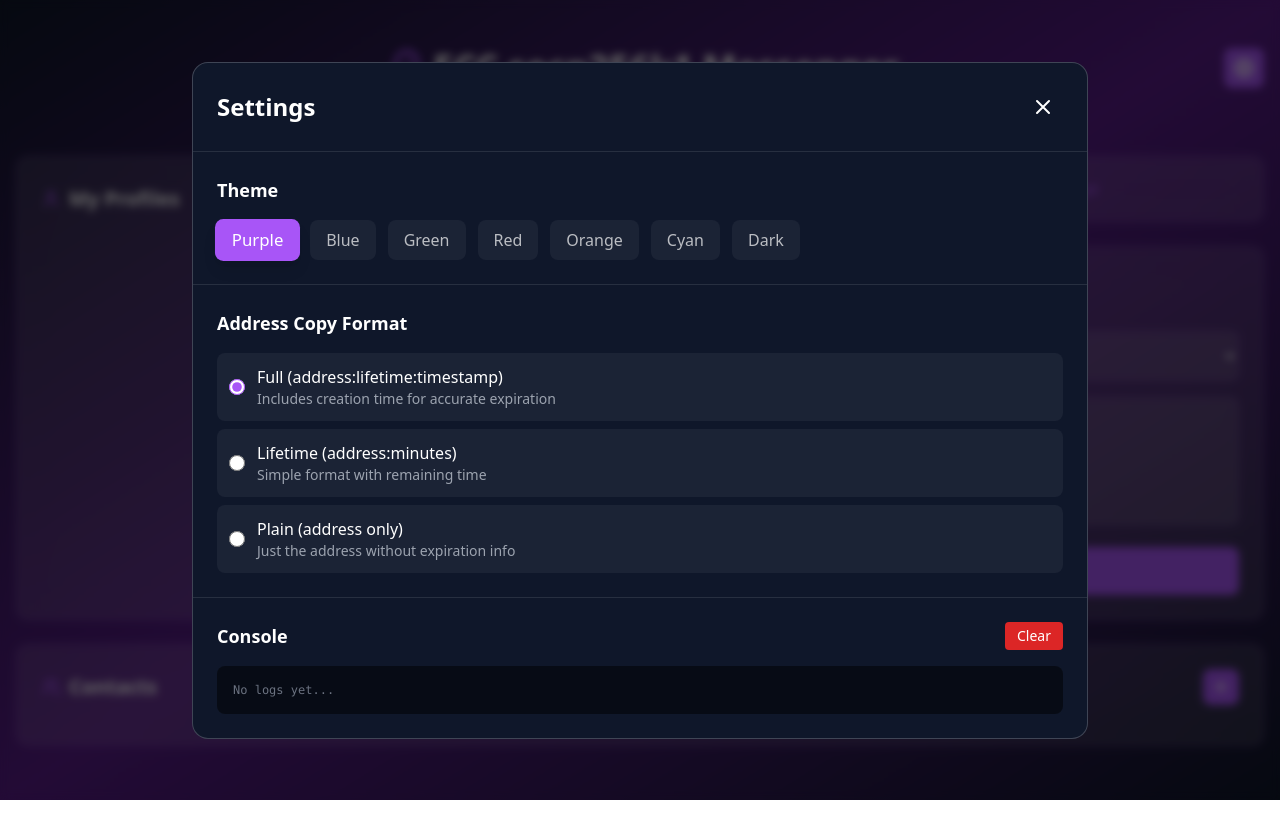
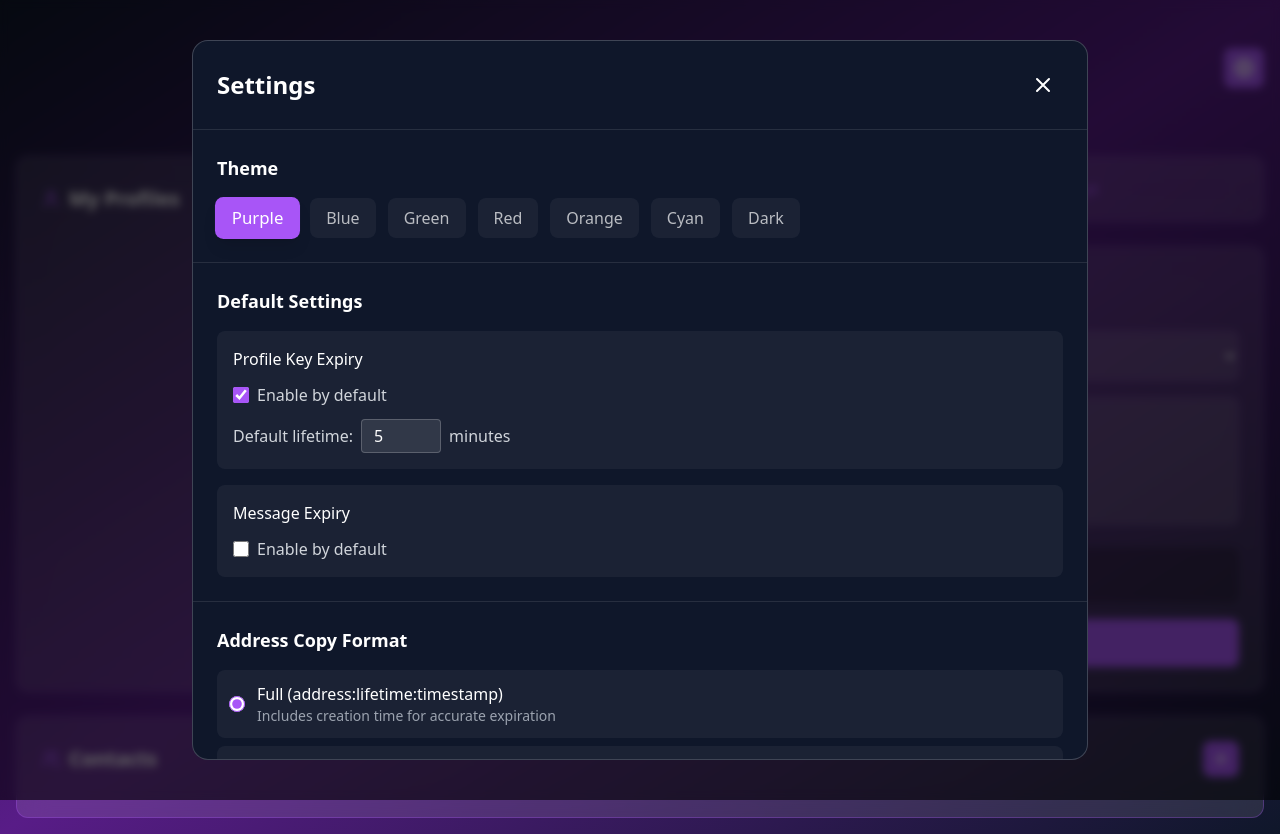
Before and after one commit to connor33341/ecc, a React app: page / in a window 1280 px wide. Both pictures are taken after a click on the button 1244 px from the left and 68 px from the top of the page. Before the commit the page ends 800 px from the top, so only its background shows below. Built offline with nearby package versions, Linux system fonts and the light colour scheme.

Commit message:
Add message metadata

```diff
--- a/src/App.jsx
+++ b/src/App.jsx
@@ -24,6 +24,14 @@ const App = () => {
   const [showSettings, setShowSettings] = useState(false);
   const [consoleLogs, setConsoleLogs] = useState([]);
   const [copyFormat, setCopyFormat] = useState('full'); // 'full', 'lifetime', 'plain'
+  const [messageExpirationEnabled, setMessageExpirationEnabled] = useState(false);
+  const [messageExpirationMinutes, setMessageExpirationMinutes] = useState(60);
+
+  // Default settings
+  const [defaultKeyExpiryEnabled, setDefaultKeyExpiryEnabled] = useState(true);
+  const [defaultKeyExpiryMinutes, setDefaultKeyExpiryMinutes] = useState(5);
+  const [defaultMessageExpiryEnabled, setDefaultMessageExpiryEnabled] = useState(false);
+  const [defaultMessageExpiryMinutes, setDefaultMessageExpiryMinutes] = useState(30);
 
   // Generate a random private key and derive public key
   const generateKeyPair = () => {
@@ -87,7 +95,7 @@ const App = () => {
   };
 
   // ECIES encryption (Elliptic Curve Integrated Encryption Scheme)
-  const encryptMessage = async (msg, recipientPubKey) => {
+  const encryptMessage = async (msg, recipientPubKey, expirationMinutes = null) => {
     try {
       // Generate ephemeral key pair
       const ephemeralPrivKey = secp256k1.utils.randomPrivateKey();
@@ -102,8 +110,15 @@ const App = () => {
       // Use HMAC-SHA256 as KDF to derive encryption key
       const encryptionKey = hmac(sha256, sharedSecret, new TextEncoder().encode('encryption'));
 
+      // Add expiration metadata if provided
+      let fullMessage = msg;
+      if (expirationMinutes !== null && expirationMinutes > 0) {
+        const timestamp = Date.now();
+        fullMessage = msg + `§${timestamp}:${expirationMinutes}`;
+      }
+
       // Convert message to bytes
-      const messageBytes = new TextEncoder().encode(msg);
+      const messageBytes = new TextEncoder().encode(fullMessage);
 
       // Simple XOR cipher with the derived key (for production, use AES-GCM)
       const ciphertext = new Uint8Array(messageBytes.length);
@@ -150,7 +165,33 @@ const App = () => {
       }
 
       // Convert back to string
-      return new TextDecoder().decode(messageBytes);
+      const fullMessage = new TextDecoder().decode(messageBytes);
+
+      // Check for expiration metadata
+      const separatorIndex = fullMessage.lastIndexOf('§');
+      if (separatorIndex !== -1) {
+        const message = fullMessage.substring(0, separatorIndex);
+        const metadata = fullMessage.substring(separatorIndex + 1);
+
+        // Parse metadata: timestamp:minutes
+        const metaParts = metadata.split(':');
+        if (metaParts.length === 2) {
+          const timestamp = parseInt(metaParts[0]);
+          const lifetimeMinutes = parseInt(metaParts[1]);
+
+          if (!isNaN(timestamp) && !isNaN(lifetimeMinutes)) {
+            const expiresAt = timestamp + (lifetimeMinutes * 60000);
+
+            if (Date.now() > expiresAt) {
+              return 'Message Expired';
+            }
+          }
+        }
+
+        return message;
+      }
+
+      return fullMessage;
     } catch (e) {
       return 'Decryption failed: ' + e.message;
     }
@@ -269,7 +310,8 @@ const App = () => {
         recipient.publicKey.match(/.{1,2}/g).map(byte => parseInt(byte, 16))
       );
 
-      const encrypted = await encryptMessage(message, recipientPubKey);
+      const expirationMins = messageExpirationEnabled ? messageExpirationMinutes : null;
+      const encrypted = await encryptMessage(message, recipientPubKey, expirationMins);
       setEncryptedMessage(encrypted);
     } catch (e) {
       setEncryptedMessage('Encryption failed: ' + e.message);
@@ -384,8 +426,8 @@ const App = () => {
   const [showCreateForm, setShowCreateForm] = useState(false);
   const [showContactForm, setShowContactForm] = useState(false);
   const [newProfileName, setNewProfileName] = useState('');
-  const [expirationEnabled, setExpirationEnabled] = useState(true);
-  const [expirationMinutes, setExpirationMinutes] = useState(30);
+  const [expirationEnabled, setExpirationEnabled] = useState(defaultKeyExpiryEnabled);
+  const [expirationMinutes, setExpirationMinutes] = useState(defaultKeyExpiryMinutes);
   const [newContactName, setNewContactName] = useState('');
   const [newContactPubKey, setNewContactPubKey] = useState('');
   const [newContactAddress, setNewContactAddress] = useState('');
@@ -463,7 +505,13 @@ const App = () => {
                 <h2 className="text-xl font-semibold text-white">My Profiles</h2>
               </div>
               <button
-                onClick={() => setShowCreateForm(!showCreateForm)}
+                onClick={() => {
+                  if (!showCreateForm) {
+                    setExpirationEnabled(defaultKeyExpiryEnabled);
+                    setExpirationMinutes(defaultKeyExpiryMinutes);
+                  }
+                  setShowCreateForm(!showCreateForm);
+                }}
                 style={{ backgroundColor: currentTheme.primary }}
                 className="p-2 rounded-lg transition-colors hover:opacity-90"
               >
@@ -603,7 +651,13 @@ const App = () => {
             {/* Tabs */}
             <div className="bg-white/10 backdrop-blur-lg rounded-xl p-2 border border-purple-500/30 flex gap-2" style={{ borderColor: currentTheme.primary + '50' }}>
               <button
-                onClick={() => setActiveTab('encrypt')}
+                onClick={() => {
+                  if (activeTab !== 'encrypt') {
+                    setMessageExpirationEnabled(defaultMessageExpiryEnabled);
+                    setMessageExpirationMinutes(defaultMessageExpiryMinutes);
+                  }
+                  setActiveTab('encrypt');
+                }}
                 style={{
                   backgroundColor: activeTab === 'encrypt' ? currentTheme.primary : 'transparent',
                   color: activeTab === 'encrypt' ? 'white' : currentTheme.primary
@@ -646,6 +700,31 @@ const App = () => {
                   placeholder="Enter message to encrypt..."
                   className="w-full px-4 py-3 bg-white/10 border border-purple-500/30 rounded-lg text-white placeholder-purple-300/50 h-32 resize-none"
                 />
+                <div className="p-4 bg-black/20 rounded-lg space-y-3">
+                  <div className="flex items-center gap-2">
+                    <input
+                      type="checkbox"
+                      checked={messageExpirationEnabled}
+                      onChange={(e) => setMessageExpirationEnabled(e.target.checked)}
+                      className="w-4 h-4"
+                      style={{ accentColor: currentTheme.primary }}
+                    />
+                    <span className="text-white">Message expires after</span>
+                  </div>
+                  {messageExpirationEnabled && (
+                    <div className="flex items-center gap-2">
+                      <input
+                        type="number"
+                        value={messageExpirationMinutes}
+                        onChange={(e) => setMessageExpirationMinutes(Math.max(1, parseInt(e.target.value) || 60))}
+                        className="w-24 px-3 py-2 bg-white/10 border border-purple-500/30 rounded-lg text-white"
+                        style={{ borderColor: currentTheme.primary + '50' }}
+                        min="1"
+                      />
+                      <span className="text-white">minutes</span>
+                    </div>
+                  )}
+                </div>
                 <button
                   onClick={handleEncrypt}
                   style={{ backgroundColor: currentTheme.primary }}
@@ -961,6 +1040,68 @@ const App = () => {
                   </div>
                 </div>
 
+                {/* Default Settings */}
+                <div className="p-6 border-b border-white/10">
+                  <h3 className="text-lg font-semibold text-white mb-4">Default Settings</h3>
+                  <div className="space-y-4">
+                    {/* Key Expiry Defaults */}
+                    <div className="p-4 bg-white/5 rounded-lg space-y-3">
+                      <h4 className="text-white font-medium">Profile Key Expiry</h4>
+                      <div className="flex items-center gap-2">
+                        <input
+                          type="checkbox"
+                          checked={defaultKeyExpiryEnabled}
+                          onChange={(e) => setDefaultKeyExpiryEnabled(e.target.checked)}
+                          className="w-4 h-4"
+                          style={{ accentColor: currentTheme.primary }}
+                        />
+                        <span className="text-gray-300">Enable by default</span>
+                      </div>
+                      {defaultKeyExpiryEnabled && (
+                        <div className="flex items-center gap-2">
+                          <span className="text-gray-300">Default lifetime:</span>
+                          <input
+                            type="number"
+                            value={defaultKeyExpiryMinutes}
+                            onChange={(e) => setDefaultKeyExpiryMinutes(Math.max(1, parseInt(e.target.value) || 5))}
+                            className="w-20 px-3 py-1 bg-white/10 border border-white/20 rounded text-white"
+                            min="1"
+                          />
+                          <span className="text-gray-300">minutes</span>
+                        </div>
+                      )}
+                    </div>
+
+                    {/* Message Expiry Defaults */}
+                    <div className="p-4 bg-white/5 rounded-lg space-y-3">
+                      <h4 className="text-white font-medium">Message Expiry</h4>
+                      <div className="flex items-center gap-2">
+                        <input
+                          type="checkbox"
+                          checked={defaultMessageExpiryEnabled}
+                          onChange={(e) => setDefaultMessageExpiryEnabled(e.target.checked)}
+                          className="w-4 h-4"
+                          style={{ accentColor: currentTheme.primary }}
+                        />
+                        <span className="text-gray-300">Enable by default</span>
+                      </div>
+                      {defaultMessageExpiryEnabled && (
+                        <div className="flex items-center gap-2">
+                          <span className="text-gray-300">Default lifetime:</span>
+                          <input
+                            type="number"
+                            value={defaultMessageExpiryMinutes}
+                            onChange={(e) => setDefaultMessageExpiryMinutes(Math.max(1, parseInt(e.target.value) || 30))}
+                            className="w-20 px-3 py-1 bg-white/10 border border-white/20 rounded text-white"
+                            min="1"
+                          />
+                          <span className="text-gray-300">minutes</span>
+                        </div>
+                      )}
+                    </div>
+                  </div>
+                </div>
+
                 {/* Copy Format Setting */}
                 <div className="p-6 border-b border-white/10">
                   <h3 className="text-lg font-semibold text-white mb-4">Address Copy Format</h3>
```
